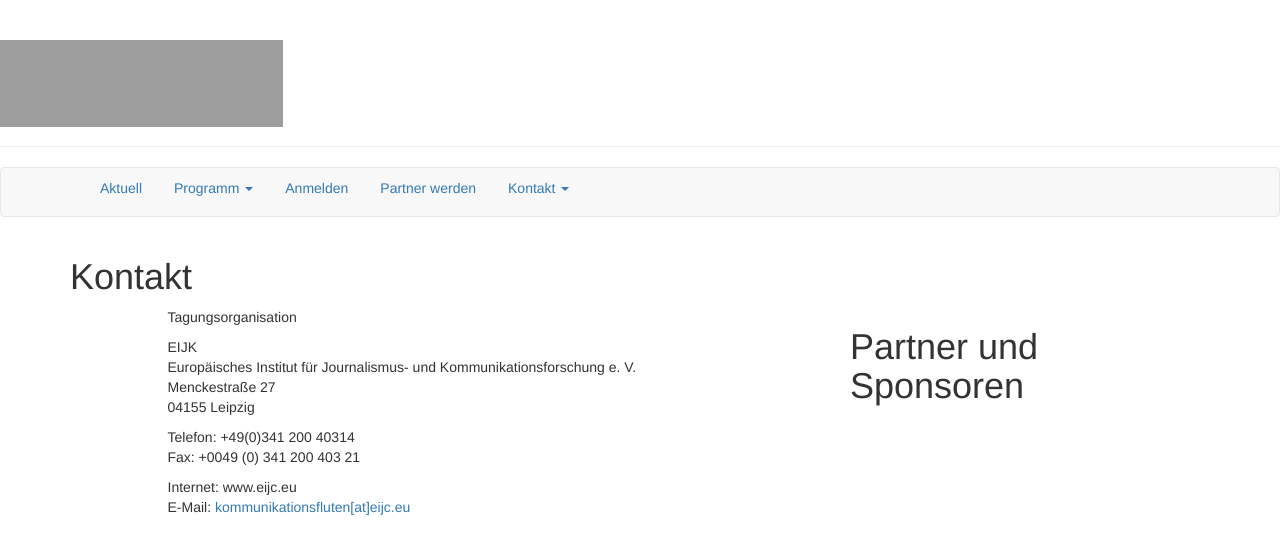
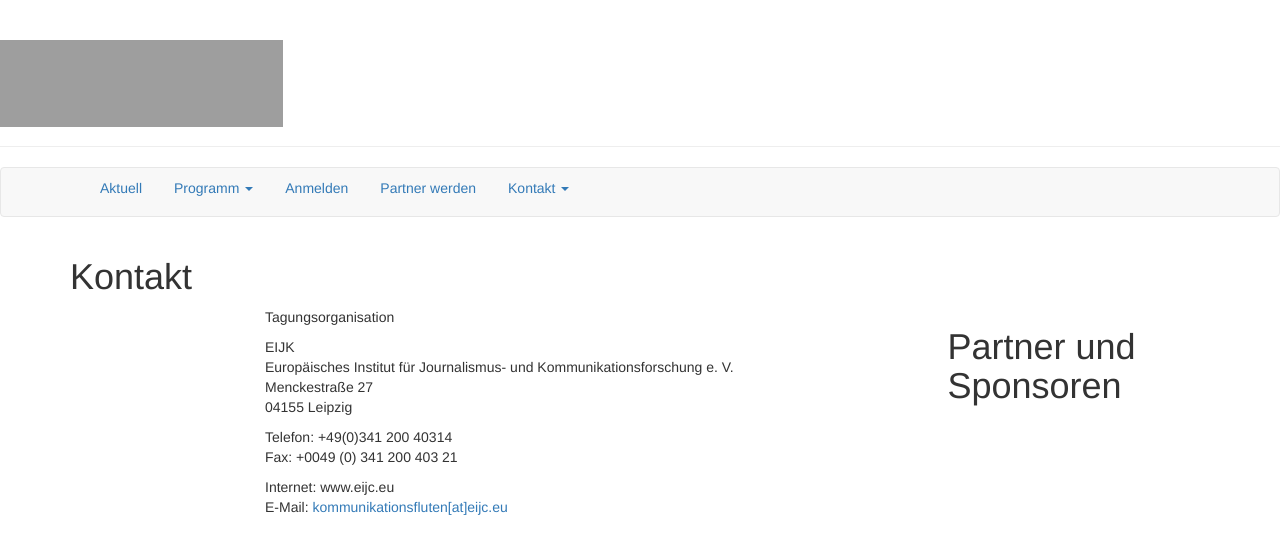
Before and after one commit to susedev/test, a Jekyll site: the page built from kontakt.html, in a window 1280 px wide. Shown: the top 554 px of the page. Built offline with Jekyll 4.4.1, drawn with Linux system fonts in a browser that asks for light colours; nearby versions of some CDN libraries; grey boxes are pictures that could not be loaded.

Commit message:
Update page.html

```diff
--- a/_layouts/page.html
+++ b/_layouts/page.html
@@ -8,12 +8,12 @@ layout: base
   <h1>{{ page.title }}</h1>
 
   <div class="row">
-    <div class="col-md-1">
+    <div class="col-md-2">
     </div>
     <div class="col-md-7">
       {{ content }}
     </div>
-    <div class="col-md-4">
+    <div class="col-md-3">
       <h1>Partner und Sponsoren</h1>
     </div>
   </div>
```
